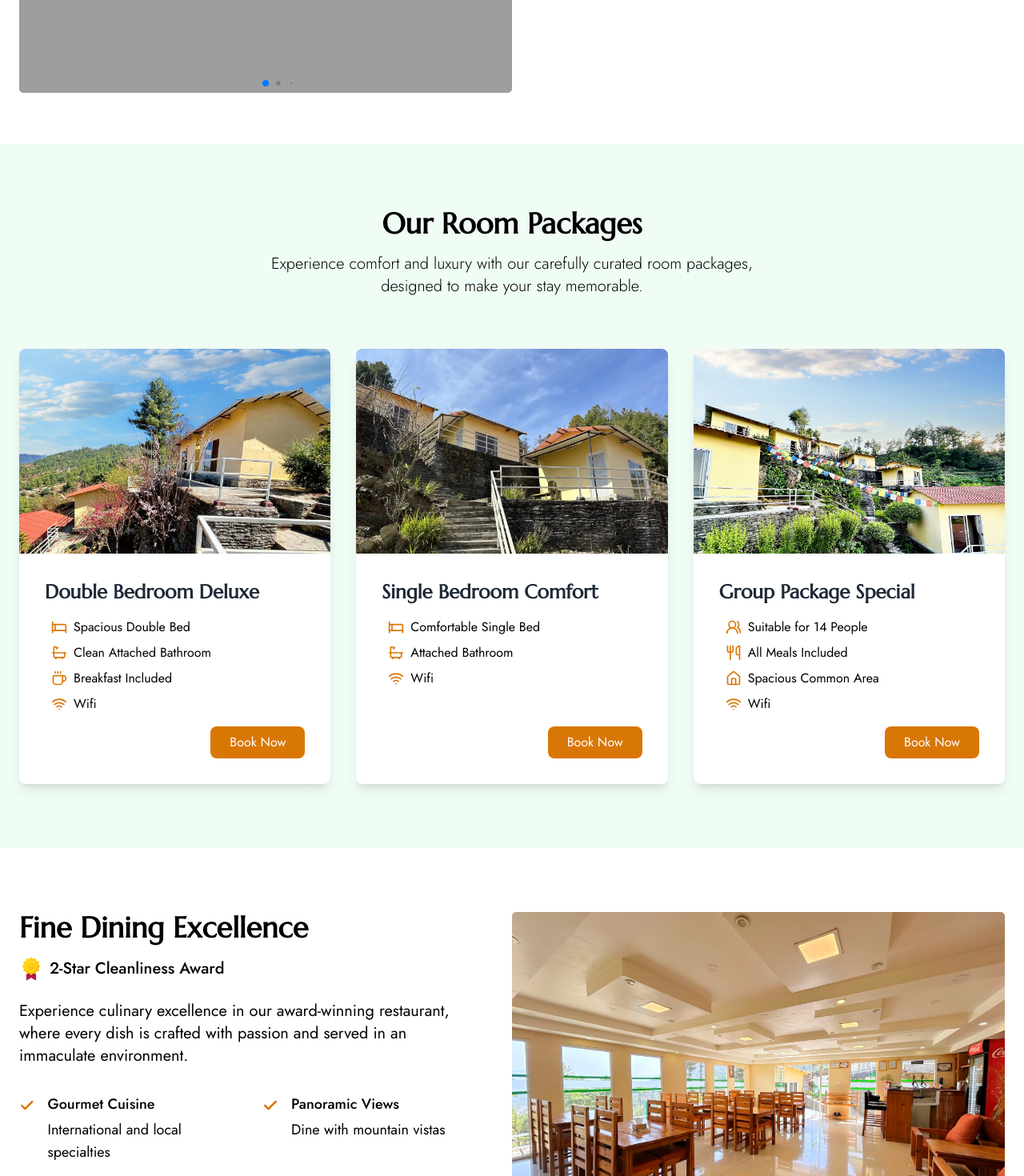
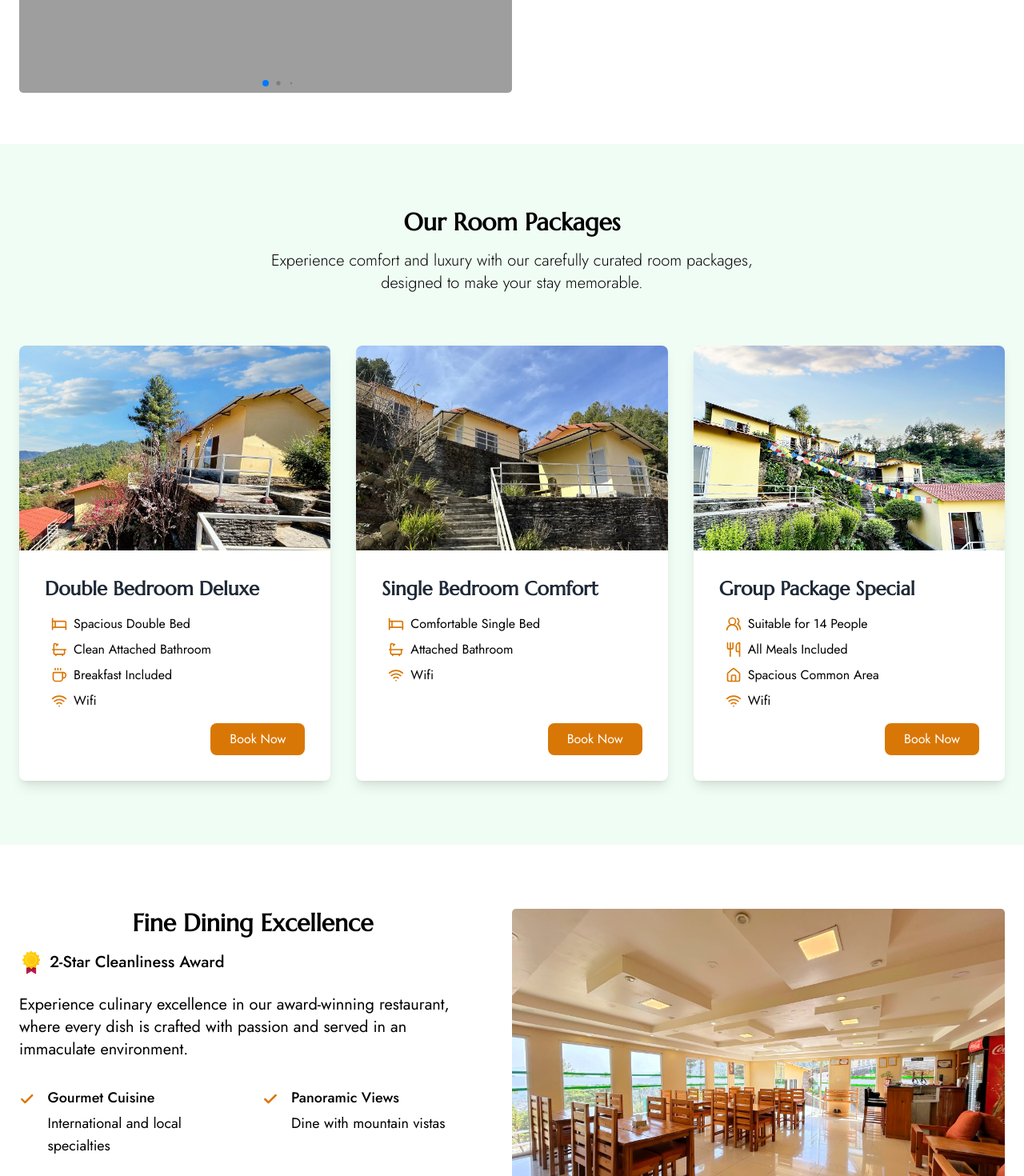
Before and after one commit to kartos-1993/pinus, a Next.js app: page / in a window 1280 px wide. Shown: the part 1330-2800 px from the top of the page at 80% size. Built offline with nearby package versions, Linux system fonts and the light colour scheme; grey boxes are pictures that could not be loaded.

Commit message:
style: refactor AnimatedSection component and adjust heading style in Dining section

```diff
--- a/components/animated-section.tsx
+++ b/components/animated-section.tsx
@@ -52,14 +52,14 @@ const AnimatedSection = ({
   };
 
   return (
-    <motion.div
-      ref={ref}
-      style={{
-        scale,
-        opacity,
-        y,
-      }}
-    >
+    // <motion.div
+    //   ref={ref}
+    //   style={{
+    //     scale,
+    //     opacity,
+    //     y,
+    //   }}
+    // >
     <motion.div
       initial="hidden"
       whileInView="show"
@@ -72,7 +72,7 @@ const AnimatedSection = ({
         </motion.div>
       ))}
     </motion.div>
-    </motion.div>
+    // </motion.div>
   );
 };
 
--- a/components/sections/dining.tsx
+++ b/components/sections/dining.tsx
@@ -15,7 +15,7 @@ const Dining = () => {
         <div className="flex flex-col lg:flex-row lg:gap-8 gap-10 mb-6">
           <div className=" lg:w-1/2">
             <AnimatedSection>
-              <h2 className="text-4xl font-bold font-mono mb-4">
+              <h2 className="text-3xl font-bold font-mono mb-4 text-center">
                 Fine Dining Excellence
               </h2>
 
--- a/components/sections/suites.tsx
+++ b/components/sections/suites.tsx
@@ -237,7 +237,7 @@ function Suites() {
       <div className="container mx-auto">
         <div className="text-center mb-16">
           <AnimatedSection>
-            <h2 className="text-4xl text-center font-mono font-bold mb-4">
+            <h2 className="text-3xl text-center font-mono font-bold mb-4">
               Our Room Packages
             </h2>
             <p className="text-xl text-center font-sans font-light mb-12 max-w-2xl mx-auto">
```
Lines whose indentation alone changed are shown as unchanged.
